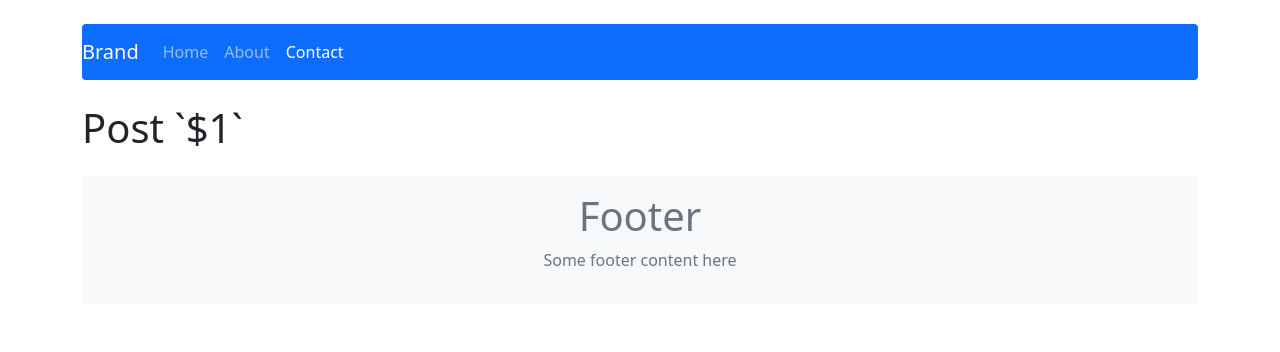
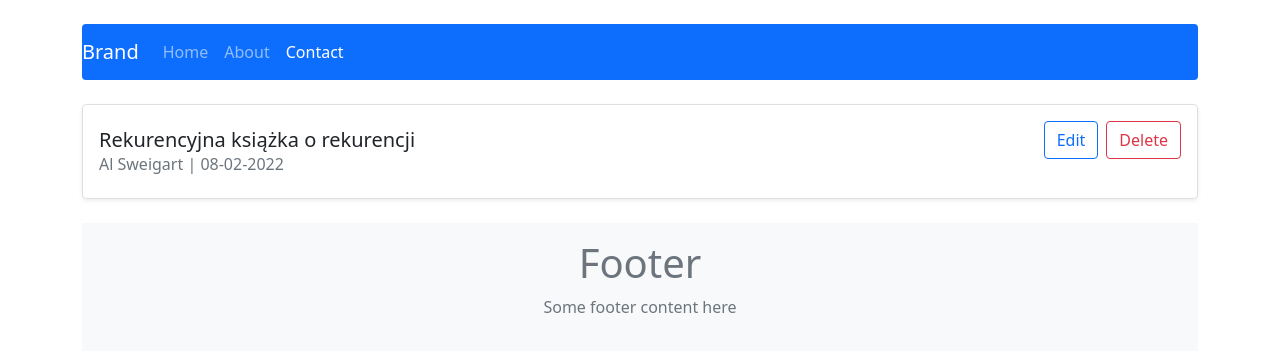
Before and after one commit to dave8git/react-crud-2024, a React (Create React App) app: page /post/1 in a window 1280 px wide. Shown: the top 352 px of the page. Built offline with nearby package versions, Linux system fonts and the light colour scheme.

Commit message:
Add single Post opens on click, button read more

```diff
--- a/src/components/pages/MiniPost.js
+++ b/src/components/pages/MiniPost.js
@@ -1,6 +1,7 @@
 import { Card, Button } from 'react-bootstrap';
+import { Link } from 'react-router-dom';
 
-const MiniPost = ({title, author, publishedDate, shortDescription}) => {
+const MiniPost = ({id, title, author, publishedDate, shortDescription}) => {
 
 
     return (
@@ -17,7 +18,9 @@ const MiniPost = ({title, author, publishedDate, shortDescription}) => {
                     <Card.Text>
                         {shortDescription}
                     </Card.Text>
-                    <Button variant="primary">Read More</Button>
+                    <Link to={`/post/${id}`}>
+                        <Button variant="primary">Read More</Button>
+                    </Link>
                 </Card.Body>
             </Card>
         </>
--- a/src/components/pages/Post.js
+++ b/src/components/pages/Post.js
@@ -1,13 +1,40 @@
 import { useParams } from 'react-router-dom/dist';
-
+import { useSelector } from 'react-redux';
+import { getPostById } from '../../redux/postsRedux';
+import { Card, Row, Col, Button } from 'react-bootstrap';
 const Post = props => {
     const { id } = useParams();
-    console.log(id);
+    const posts = useSelector(state => getPostById(state, id));
+    //sconsole.log(post);
+
+
+    const onEdit = () => {
+        console.log('onEdit');
+    }
+
+    const onDelete = () => {
+        console.log('onDelete');
+    }
 
     return (
         <>
-            <h1>Post `${id}`</h1>
+            {posts.map(post => <Card className="mb-3 rounded-3 shadow-sm">
+                <Card.Body>
+                    <Row className="align-items-center">
+                        <Col xs={8}>
+                            <Card.Title className="d-inline">{post.title}</Card.Title>
+                        </Col>
+                        <Col xs={4} className="text-end">
+                            <Button variant="outline-primary" onClick={onEdit} className="me-2">Edit</Button>
+                            <Button variant="outline-danger" onClick={onDelete}>Delete</Button>
+                        </Col>
+                    </Row>
+                    <Card.Subtitle className="mb-2 text-muted">{post.author} | {post.publishedDate}</Card.Subtitle>
+                    <Card.Text>{post.description}</Card.Text>
+                </Card.Body>
+            </Card>)}
         </>
+
     );
 };
 
--- a/src/redux/postsRedux.js
+++ b/src/redux/postsRedux.js
@@ -1,5 +1,6 @@
 //selectors
 export const getAllPosts = (state) => state.posts;
+export const getPostById = ({ posts }, postId) => posts.filter(post => post.id === postId);
 //actions
 const createActionName = actionName => `app/posts/${actionName}`;
 
```
